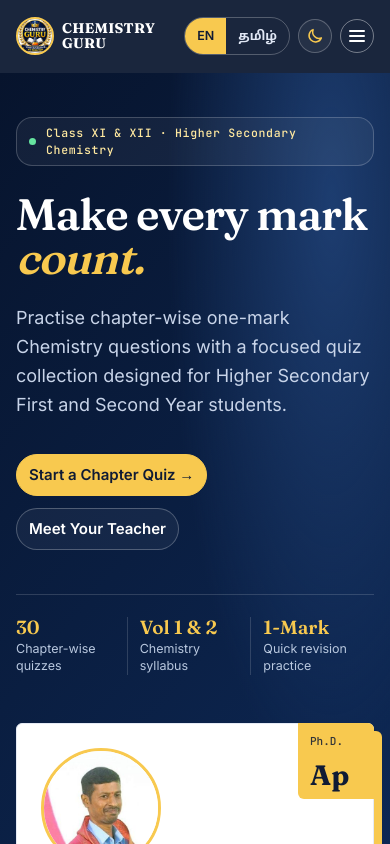
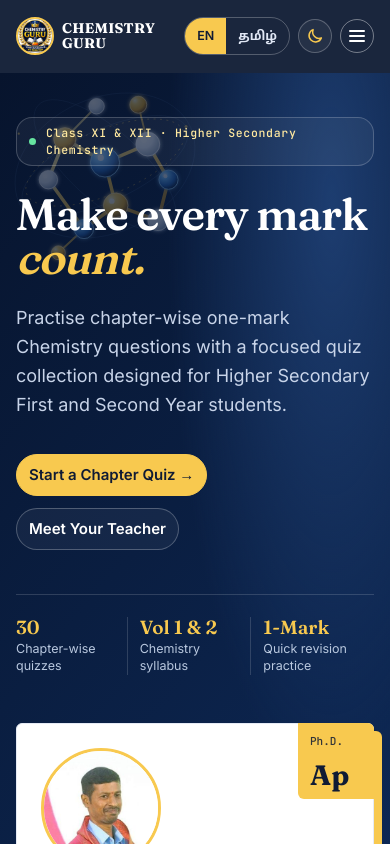
Before and after one commit to ashokanmsc-cpu/chemistry-guru, an Angular app: page / in a window 390 px wide. Shown: the top 844 px of the page. Built offline with nearby package versions, Linux system fonts and the light colour scheme.

Commit message:
Rotating molecule animation in the hero banner

```diff
--- a/src/app/components/hero.ts
+++ b/src/app/components/hero.ts
@@ -9,6 +9,8 @@ import { CHAPTERS } from '../data/chapters';
   host: { style: 'display:contents' },
   template: `
     <section class="hero" id="home">
+      <img class="molecule-animation" src="images/chemistry_guru_rotating_molecule.svg" alt="" aria-hidden="true"
+           width="800" height="600" decoding="async">
       <div class="wrap hero-grid">
         <div class="hero-copy">
           <div class="eyebrow"><span>{{ 'hero.eyebrow' | t }}</span></div>
--- a/src/styles.scss
+++ b/src/styles.scss
@@ -309,6 +309,17 @@ html[data-theme="light"] .theme-btn .icon-moon{display:block}
 }
 @media (max-width:350px){.brand > span:last-child{display:none}}
 
+/* Rotating molecule behind the hero (decorative) */
+.hero{overflow:hidden;isolation:isolate}
+.hero-grid{position:relative;z-index:1}
+/* Desktop: float in the gap between the copy and the profile card (card column starts ~50% + 87px) */
+.molecule-animation{position:absolute;z-index:0;left:calc(50% + 40px - 280px);top:50%;width:560px;height:auto;transform:translateY(-50%);opacity:.85;pointer-events:none;user-select:none}
+@media (max-width:980px){
+  .molecule-animation{top:-30px;right:-110px;width:380px;transform:none;opacity:.35}
+}
+@media (max-width:480px){.molecule-animation{width:300px;right:-120px;top:-20px;opacity:.3}}
+@media (prefers-reduced-motion:reduce){.molecule-animation{display:none}}
+
 /* Question bank downloads */
 .downloads{padding-top:0}
 .download-grid{display:grid;grid-template-columns:repeat(3,minmax(0,1fr));gap:16px}
```
Also changed, not shown: public/images/chemistry_guru_rotating_molecule.svg (added).
